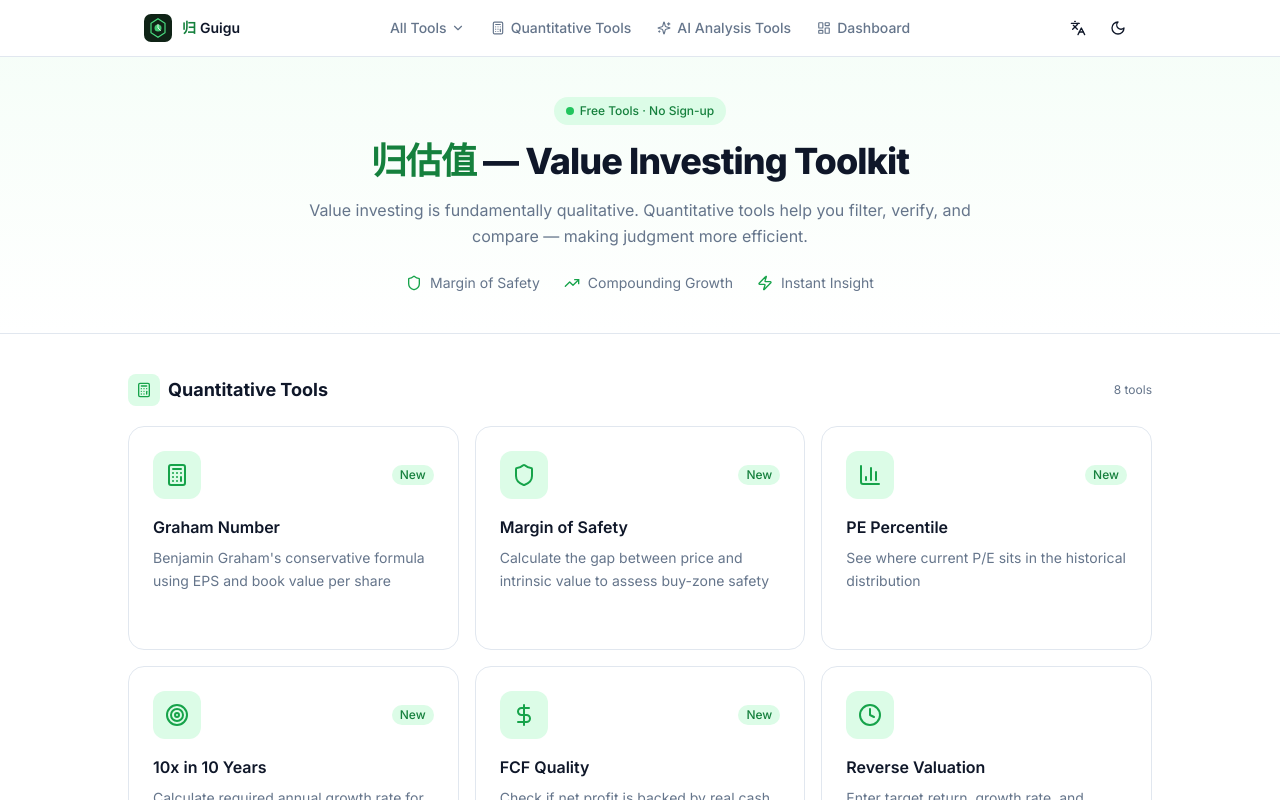
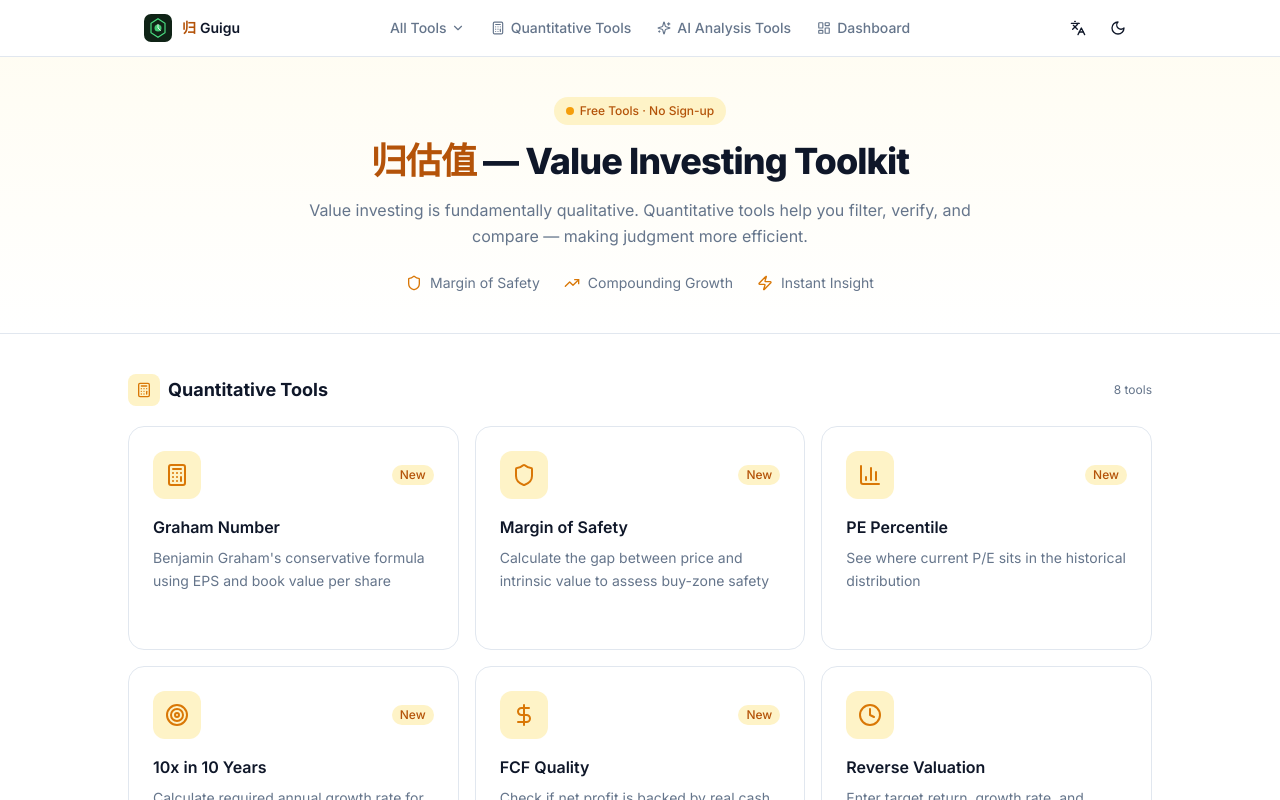
Before and after one commit to jiangxiaolei/value-investing-calculator, a Next.js app: page / in a window 1280 px wide. Shown: the top 800 px of the page. Built offline with nearby package versions, Linux system fonts and the light colour scheme.

Commit message:
feat: rebrand to gold + teal color scheme (primary → amber)

```diff
--- a/app/globals.css
+++ b/app/globals.css
@@ -20,20 +20,20 @@ body {
     --card-foreground: 222 47% 11%;
     --popover: 0 0% 100%;
     --popover-foreground: 222 47% 11%;
-    --primary: 142 71% 35%;
-    --primary-foreground: 210 40% 98%;
-    --secondary: 142 71% 92%;
-    --secondary-foreground: 142 71% 25%;
-    --muted: 142 71% 94%;
+    --primary: 43 89% 38%;
+    --primary-foreground: 0 0% 100%;
+    --secondary: 43 89% 92%;
+    --secondary-foreground: 43 89% 20%;
+    --muted: 43 89% 94%;
     --muted-foreground: 215 16% 47%;
-    --accent: 142 71% 92%;
-    --accent-foreground: 142 71% 25%;
+    --accent: 43 89% 92%;
+    --accent-foreground: 43 89% 20%;
     --destructive: 0 84% 60%;
     --destructive-foreground: 210 40% 98%;
     --border: 214 32% 91%;
     --input: 214 32% 91%;
-    --ring: 142 71% 45%;
-    --chart-1: 142 71% 45%;
+    --ring: 43 89% 45%;
+    --chart-1: 43 89% 45%;
     --chart-2: 221 83% 53%;
     --chart-3: 0 84% 60%;
     --chart-4: 38 92% 50%;
--- a/components/landing/landing-page.tsx
+++ b/components/landing/landing-page.tsx
@@ -188,7 +188,7 @@ function ToolCard({ tool, isZh }: { tool: Tool; isZh: boolean }) {
         group relative flex flex-col gap-4 rounded-2xl border p-6 text-left
         transition-all duration-200
         ${tool.ready
-          ? "bg-background hover:border-green-300 hover:shadow-lg hover:shadow-green-100/50 dark:hover:shadow-green-950/30 dark:hover:border-green-700"
+          ? "bg-background hover:border-amber-300 hover:shadow-lg hover:shadow-amber-100/50 dark:hover:shadow-amber-950/30 dark:hover:border-amber-700"
           : "bg-muted/30 opacity-60 cursor-not-allowed"
         }
       `}
@@ -196,12 +196,12 @@ function ToolCard({ tool, isZh }: { tool: Tool; isZh: boolean }) {
     >
       {/* Icon + badges */}
       <div className="flex items-center justify-between">
-        <div className={`flex items-center justify-center w-12 h-12 rounded-xl ${tool.ready ? "bg-green-100 dark:bg-green-900/50 text-green-600 dark:text-green-400 group-hover:scale-110 transition-transform" : "bg-muted text-muted-foreground"}`}>
+        <div className={`flex items-center justify-center w-12 h-12 rounded-xl ${tool.ready ? "bg-amber-100 dark:bg-amber-900/50 text-amber-600 dark:text-amber-400 group-hover:scale-110 transition-transform" : "bg-muted text-muted-foreground"}`}>
           <Icon className="h-6 w-6" />
         </div>
         <div className="flex items-center gap-2">
           {tool.new && (
-            <span className="text-xs bg-green-100 dark:bg-green-900/40 text-green-700 dark:text-green-300 font-medium px-2 py-0.5 rounded-full">
+            <span className="text-xs bg-amber-100 dark:bg-amber-900/40 text-amber-700 dark:text-amber-300 font-medium px-2 py-0.5 rounded-full">
               {isZh ? "新" : "New"}
             </span>
           )}
@@ -230,7 +230,7 @@ function ToolCard({ tool, isZh }: { tool: Tool; isZh: boolean }) {
 
       {/* Footer arrow */}
       {tool.ready && (
-        <div className="flex items-center gap-1 text-xs text-green-600 dark:text-green-400 font-medium opacity-0 group-hover:opacity-100 transition-opacity">
+        <div className="flex items-center gap-1 text-xs text-amber-600 dark:text-amber-400 font-medium opacity-0 group-hover:opacity-100 transition-opacity">
           <span>{isZh ? "立即使用" : "Use now"}</span>
           <ArrowRight className="h-3 w-3" />
         </div>
@@ -253,18 +253,18 @@ export function LandingPage() {
   return (
     <div className="flex flex-col min-h-screen">
       {/* Hero */}
-      <section className="bg-gradient-to-b from-green-50/60 to-background dark:from-green-950/20 py-10 px-4 border-b">
+      <section className="bg-gradient-to-b from-amber-50/60 to-background dark:from-amber-950/20 py-10 px-4 border-b">
         <div className="max-w-5xl mx-auto text-center space-y-4">
-          <div className="inline-flex items-center gap-1.5 bg-green-100 dark:bg-green-900/40 text-green-700 dark:text-green-300 text-xs font-medium px-3 py-1.5 rounded-full">
+          <div className="inline-flex items-center gap-1.5 bg-amber-100 dark:bg-amber-900/40 text-amber-700 dark:text-amber-300 text-xs font-medium px-3 py-1.5 rounded-full">
             <span className="relative flex h-2 w-2">
-              <span className="animate-ping absolute inline-flex h-full w-full rounded-full bg-green-400 opacity-75"></span>
-              <span className="relative inline-flex rounded-full h-2 w-2 bg-green-500"></span>
+              <span className="animate-ping absolute inline-flex h-full w-full rounded-full bg-amber-400 opacity-75"></span>
+              <span className="relative inline-flex rounded-full h-2 w-2 bg-amber-500"></span>
             </span>
             {isZh ? "免费工具 · 无需注册" : "Free Tools · No Sign-up"}
           </div>
 
           <h1 className="text-3xl md:text-4xl font-extrabold tracking-tight">
-            <span className="text-green-700 dark:text-green-400">归估值</span>
+            <span className="text-amber-700 dark:text-amber-400">归估值</span>
             <span className="text-foreground"> — </span>
             <span className="text-foreground">{isZh ? "价值投资工具箱" : "Value Investing Toolkit"}</span>
           </h1>
@@ -277,15 +277,15 @@ export function LandingPage() {
 
           <div className="flex flex-wrap justify-center gap-6 pt-2">
             <div className="flex items-center gap-2 text-sm text-muted-foreground">
-              <Shield className="h-4 w-4 text-green-600" />
+              <Shield className="h-4 w-4 text-amber-600" />
               {isZh ? "安全边际" : "Margin of Safety"}
             </div>
             <div className="flex items-center gap-2 text-sm text-muted-foreground">
-              <TrendingUp className="h-4 w-4 text-green-600" />
+              <TrendingUp className="h-4 w-4 text-amber-600" />
               {isZh ? "增长复利" : "Compounding Growth"}
             </div>
             <div className="flex items-center gap-2 text-sm text-muted-foreground">
-              <Zap className="h-4 w-4 text-green-600" />
+              <Zap className="h-4 w-4 text-amber-600" />
               {isZh ? "秒出结论" : "Instant Insight"}
             </div>
           </div>
@@ -306,7 +306,7 @@ export function LandingPage() {
                       ? "bg-purple-100 dark:bg-purple-900/40 text-purple-600 dark:text-purple-400"
                       : group.key === "dashboard"
                       ? "bg-blue-100 dark:bg-blue-900/40 text-blue-600 dark:text-blue-400"
-                      : "bg-green-100 dark:bg-green-900/40 text-green-600 dark:text-green-400"
+                      : "bg-amber-100 dark:bg-amber-900/40 text-amber-600 dark:text-amber-400"
                   }`}>
                     <CatIcon className="h-4 w-4" />
                   </div>
--- a/components/layout/header.tsx
+++ b/components/layout/header.tsx
@@ -36,7 +36,7 @@ export function Header() {
         <Link href="/" className="flex items-center gap-2.5 hover:opacity-80 transition-opacity shrink-0">
           <img src="/logo.svg" alt="归估值" width={28} height={28} className="flex-shrink-0" />
           <div className="flex items-center gap-1">
-            <span className="font-bold text-sm text-green-700 dark:text-green-400">归</span>
+            <span className="font-bold text-sm text-amber-700 dark:text-amber-400">归</span>
             <span className="font-semibold text-sm">{isZh ? "估值" : "Guigu"}</span>
           </div>
         </Link>
@@ -70,7 +70,7 @@ export function Header() {
                           <Link
                             key={tool.id}
                             href={href}
-                            className="flex items-center gap-2 px-3 py-2 text-sm rounded-lg hover:bg-accent hover:text-green-600 dark:hover:text-green-400 transition-colors"
+                            className="flex items-center gap-2 px-3 py-2 text-sm rounded-lg hover:bg-accent hover:text-amber-600 dark:hover:text-amber-400 transition-colors"
                             onClick={() => setToolsOpen(false)}
                           >
                             <span className="text-muted-foreground">{tool.id === "dashboard" ? "" : ""}</span>
@@ -139,7 +139,7 @@ export function Header() {
                       <Link
                         key={tool.id}
                         href={href}
-                        className="flex items-center gap-2 px-3 py-2 text-sm rounded-lg hover:bg-accent hover:text-green-600 dark:hover:text-green-400 transition-colors"
+                        className="flex items-center gap-2 px-3 py-2 text-sm rounded-lg hover:bg-accent hover:text-amber-600 dark:hover:text-amber-400 transition-colors"
                         onClick={() => setMobileOpen(false)}
                       >
                         <span>{isZh ? tool.zh : tool.en}</span>
--- a/components/layout/tool-page-layout.tsx
+++ b/components/layout/tool-page-layout.tsx
@@ -10,7 +10,7 @@ const categoryIcons: Record<ToolCategory, ReactNode> = {
   quant: <Calculator className="h-3 w-3" />,
   ai: <Sparkles className="h-3 w-3 text-purple-500" />,
   dashboard: <Shield className="h-3 w-3 text-blue-500" />,
-  calc: <TrendingUp className="h-3 w-3 text-green-500" />,
+  calc: <TrendingUp className="h-3 w-3 text-amber-500" />,
 }
 
 function getFaqSchema(toolId: string, meta: ToolMeta): object {
@@ -128,7 +128,7 @@ export function ToolPageLayout({
       )}
       {/* Breadcrumb */}
       <nav className="flex items-center gap-1.5 text-sm text-muted-foreground">
-        <Link href="/" className="hover:text-green-600 dark:hover:text-green-400 transition-colors">
+        <Link href="/" className="hover:text-amber-600 dark:hover:text-amber-400 transition-colors">
           {isZh ? "首页" : "Home"}
         </Link>
         <ChevronRight className="h-3.5 w-3.5" />
@@ -145,7 +145,7 @@ export function ToolPageLayout({
       {/* Back link (mobile) */}
       <Link
         href="/"
-        className="inline-flex items-center gap-1.5 text-sm text-green-600 dark:text-green-400 hover:underline sm:hidden"
+        className="inline-flex items-center gap-1.5 text-sm text-amber-600 dark:text-amber-400 hover:underline sm:hidden"
       >
         <ArrowLeft className="h-3.5 w-3.5" />
         {isZh ? "返回全部工具" : "Back to all tools"}
@@ -167,9 +167,9 @@ export function ToolPageLayout({
                 <Link
                   key={rt.id}
                   href={href}
-                  className="group rounded-xl border p-4 hover:border-green-300 hover:shadow-md transition-all duration-200 bg-background"
+                  className="group rounded-xl border p-4 hover:border-amber-300 hover:shadow-md transition-all duration-200 bg-background"
                 >
-                  <h3 className="text-sm font-semibold text-foreground group-hover:text-green-600 dark:group-hover:text-green-400 transition-colors">
+                  <h3 className="text-sm font-semibold text-foreground group-hover:text-amber-600 dark:group-hover:text-amber-400 transition-colors">
                     {isZh ? rt.zh : rt.en}
                   </h3>
                   <p className="text-xs text-muted-foreground mt-1 leading-relaxed line-clamp-2">
```
